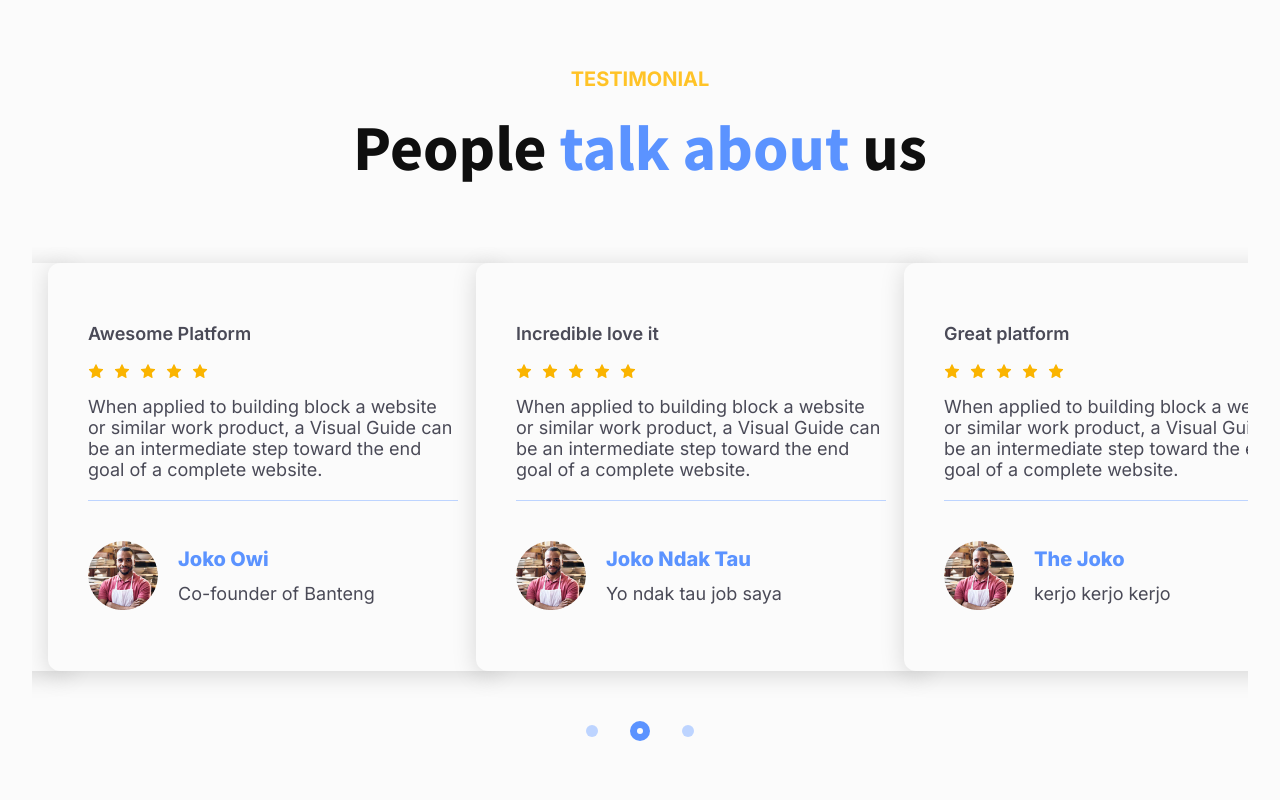
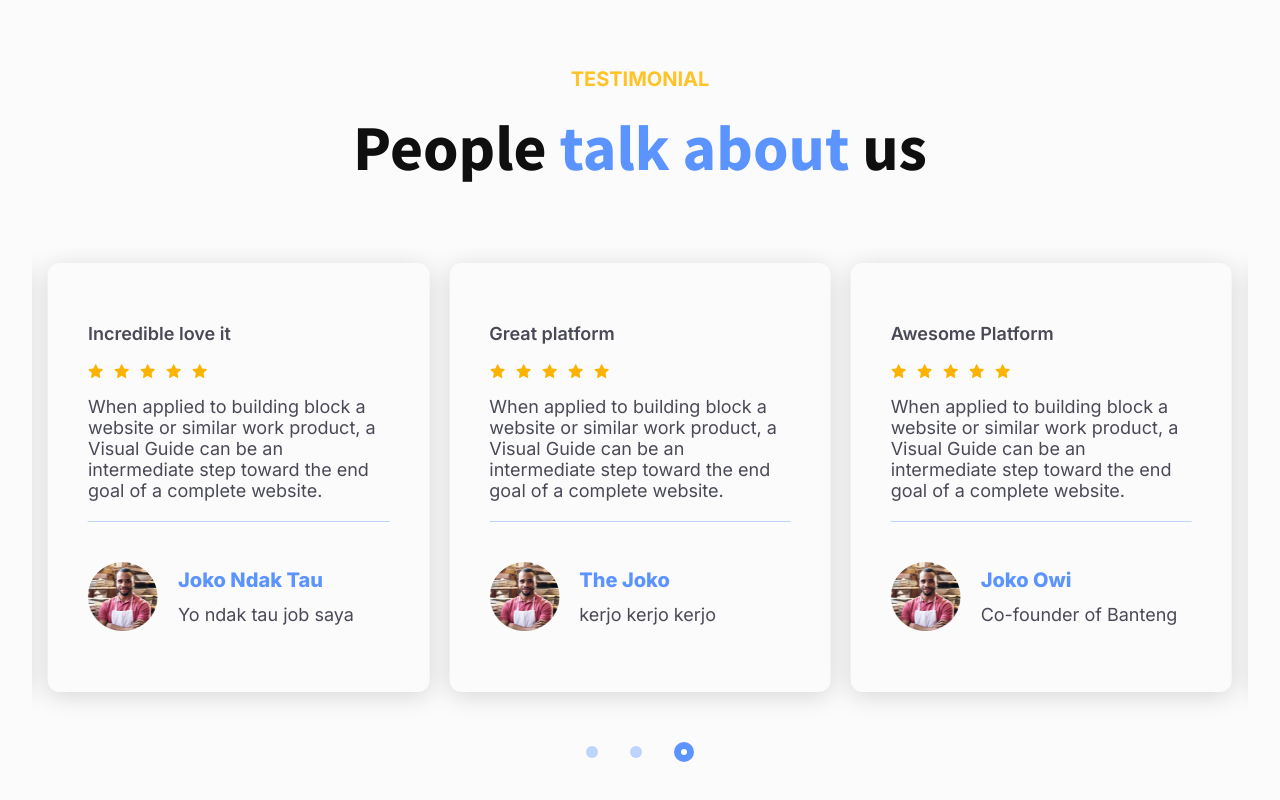
Before and after one commit to pujiragil/goaldime, a Next.js app: page / in a window 1280 px wide. Shown: the part 7819-8619 px from the top of the page. Built offline with nearby package versions, Linux system fonts and the light colour scheme.

Commit message:
fix testimonial swiper size

```diff
--- a/components/Testimonial/index.tsx
+++ b/components/Testimonial/index.tsx
@@ -30,14 +30,19 @@ const Card = styled.div`
   display: flex;
   flex-direction: column;
   gap: 40px;
-  padding: 20px;
+  padding: 30px;
   border-radius: 12px;
   box-shadow: 0px 4px 25px rgba(0, 0, 0, 0.15);
   background: #fbfbfb;
+  height: 100%;
 
   @media screen and (min-width: 768px) {
     padding: 60px 40px;
-    width: 450px;
+    width: 100%;
+  }
+
+  @media screen and (min-width: 1024px) {
+    width: 100%;
   }
 `;
 
@@ -189,11 +194,11 @@ export default function Testimonial() {
             breakpoints={{
               768: {
                 slidesPerView: 2,
-                spaceBetween: 300
+                spaceBetween: 20
               },
               1024: {
                 slidesPerView: 3,
-                spaceBetween: 100
+                spaceBetween: 20
               }
             }}
           >
--- a/components/globalstyles.tsx
+++ b/components/globalstyles.tsx
@@ -19,6 +19,10 @@ const GlobalStyle = createGlobalStyle`
 
   .testimonial-swiper {
     padding: 1rem 1rem 80px 1rem;
+
+    & > .swiper-wrapper .swiper-slide {
+      height: auto;
+    }
 
     & > .swiper-pagination {
       display: flex;
```
Also changed, not shown: components/Patner/index.tsx (+14 -0 lines).
